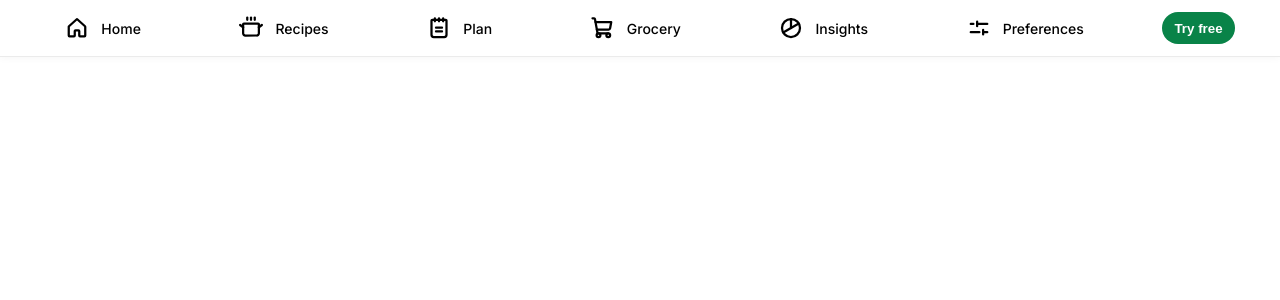
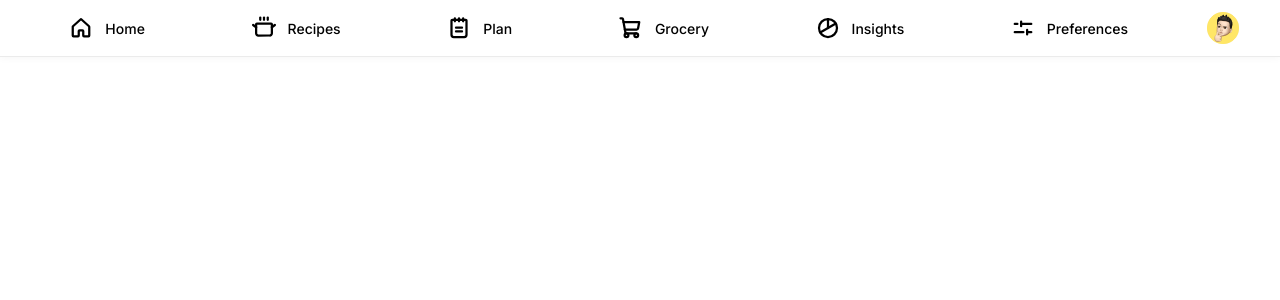
Before and after one commit to jamesrotanson/menuboard, a React (Create React App) app: page / in a window 1280 px wide. Both pictures are taken after a click on the button "Try free". Shown: the top 300 px of the page. Built offline with nearby package versions, Linux system fonts and the light colour scheme.

Commit message:
Learning React State by switching avatar and button

```diff
--- a/src/App.css
+++ b/src/App.css
@@ -193,6 +193,7 @@ img {
   display: flex;
   list-style-type: none;
   flex-flow: row wrap;
+  align-items: center;
   align-content: space-between;
   justify-content: space-around;
   background-color: #FFF;
@@ -297,6 +298,7 @@ img {
   align-items: center;
   border:2px solid white;
   margin: 2px;
+  cursor: pointer;
 }
 
 .Avatar-xLarge {
--- a/src/components/Avatar.js
+++ b/src/components/Avatar.js
@@ -2,7 +2,7 @@ import React from 'react'
 
 const Avatar = (props) => {
   return (
-    <div className={`Avatar Avatar-${props.size}`}>
+    <div className={`Avatar Avatar-${props.size}`} onClick={props.onClick}>
         <img src={props.url}/>
     </div>
   )
--- a/src/components/MainNavigation.js
+++ b/src/components/MainNavigation.js
@@ -3,9 +3,26 @@ import { NavLink } from "react-router-dom";
 import { IconContext, House, CookingPot, Notepad, ShoppingCart, ChartPie, FadersHorizontal, CaretRight} from 'phosphor-react';
 import '../App.css';
 import Button from '../components/Button';
+import Avatar from "./Avatar";
+import Avatar1 from "../images/memoji-01.png"
+
 
 
 const MainNavigation = () => {
+
+    const [buttonVisible, setButtonVisible] = useState(true)
+    const [avatarVisible, setAvatarVisible] = useState(false)
+
+    const handleLogin = () => {
+        setButtonVisible(false);
+        setAvatarVisible(true);
+    }
+
+    const handleLogout = () => {
+        setButtonVisible(true);
+        setAvatarVisible(false);
+    }
+
     return(
         <IconContext.Provider value={{color: "#000", size: 24, weight: "bold"}}>
             <nav>
@@ -19,7 +36,9 @@ const MainNavigation = () => {
                     <li className="Main-nav-tab"><a href="./groceries"> <ShoppingCart/> Grocery </a></li>
                     <li className="Main-nav-tab"><a href="./insights"> <ChartPie/> Insights </a></li>
                     <li className="Main-nav-tab"><a href="./preferences"> <FadersHorizontal/> Preferences </a></li>
-                    <Button name="Try free" appearance="primary"/>
+                    {/* <Button name="Try free" appearance="primary" onClick={handleLogin}/> */}
+                    {buttonVisible ? <Button name="Try free" appearance="primary" onClick={handleLogin}/> : null}
+                    {avatarVisible ? <Avatar url={Avatar1} size="medium" onClick={handleLogout}/> : null}
                 </ul>
             </nav>
         </IconContext.Provider>
--- a/src/routes/Home.js
+++ b/src/routes/Home.js
@@ -73,7 +73,7 @@ const Home = () => {
           </div>
         </div>
 
-
+        <Form onSubmit={getData}/>
 
         <div className="Section">
           <div className='Section-content-text'>
```
